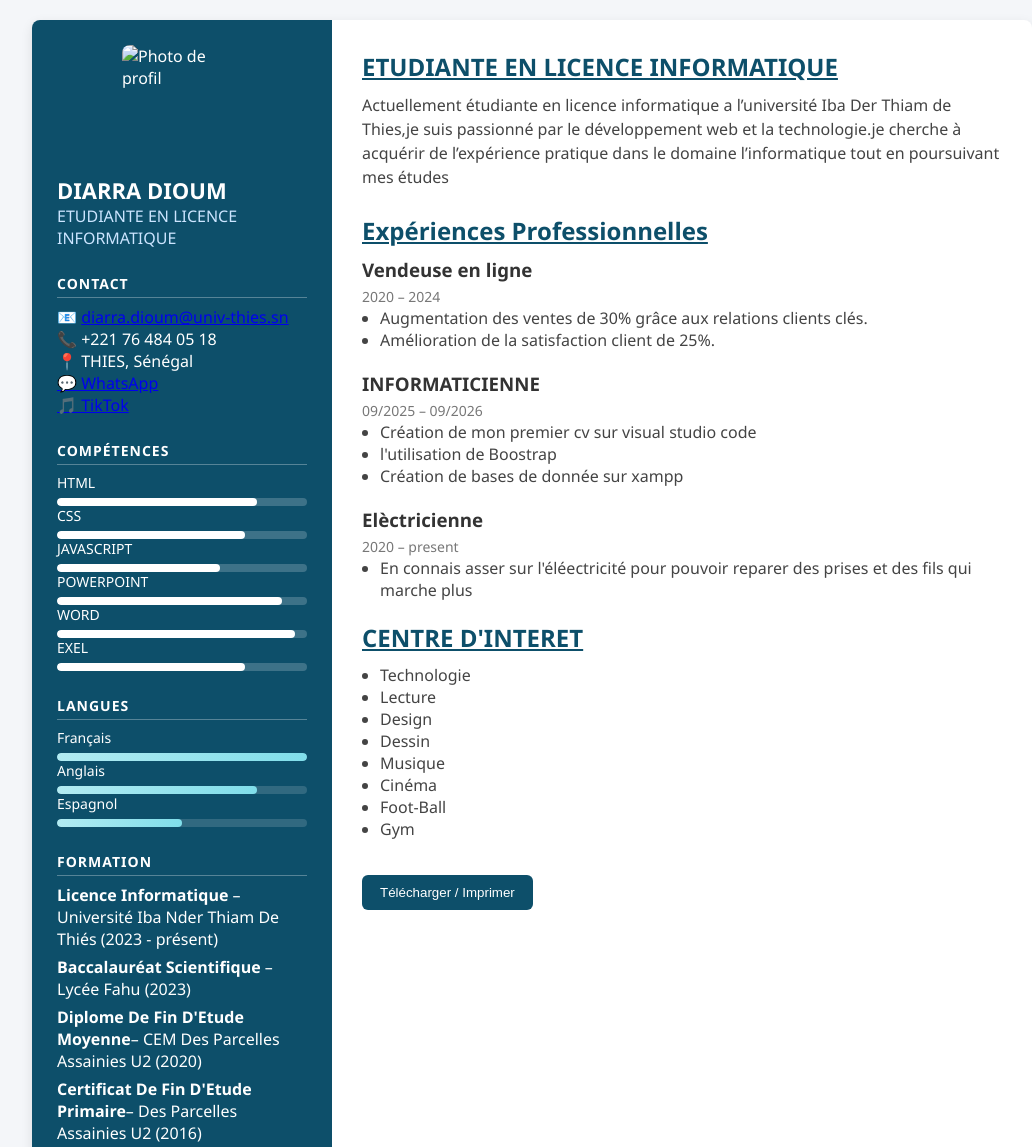
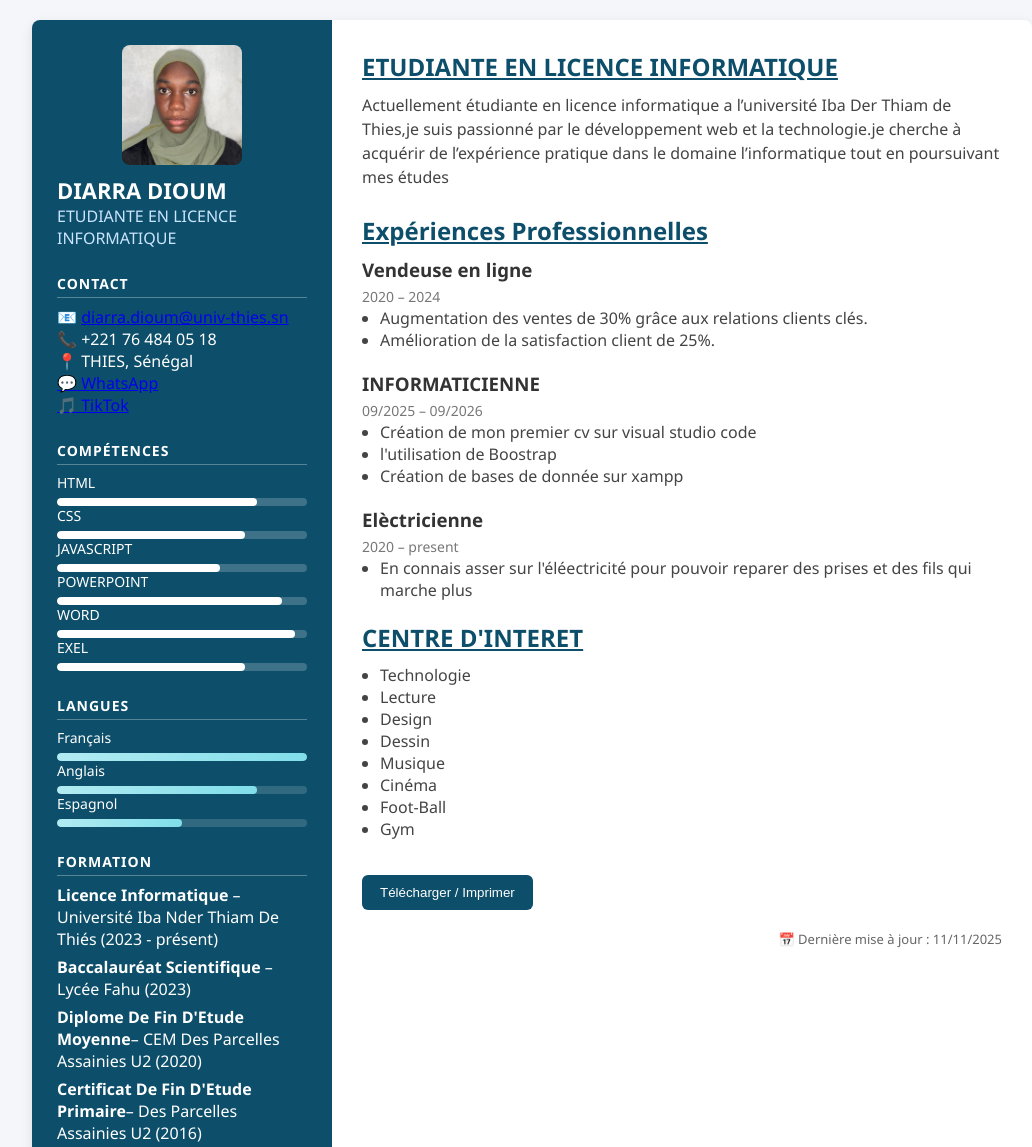
Before and after one commit to arradid609-dev/BOROM-PROKHANE, a plain HTML site: page index.html in a window 1280 px wide. Shown: the top 1147 px of the page, without its empty margins (108-1140 px from the left). Drawn offline with Linux system fonts and the light colour scheme; files that its build step writes are made by us from their sources.

Commit message:
Update index.html

```diff
--- a/index.html
+++ b/index.html
@@ -3,13 +3,13 @@
 <head>
   <meta charset="UTF-8" />
   <meta name="viewport" content="width=device-width, initial-scale=1.0" />
-  <link rel="stylesheet" href="../css/style.css">
+  <link rel="stylesheet" href="style.css">
 </head>
 <body>
   <div class="cv-container">
     <aside class="sidebar">
       <div class="photo">
-        <img src="../html/DADA.jpeg" alt="Photo de profil">
+        <img src="DADA.jpeg" alt="Photo de profil">
       </div>
       <h1>DIARRA DIOUM</h1>
       <h2>ETUDIANTE EN LICENCE INFORMATIQUE</h2>
@@ -167,6 +167,7 @@
     </main>
   </div>
 
-  <script src="../js/script.js"></script>
+  <script src="script.js"></script>
 </body>
+
 </html>
```
